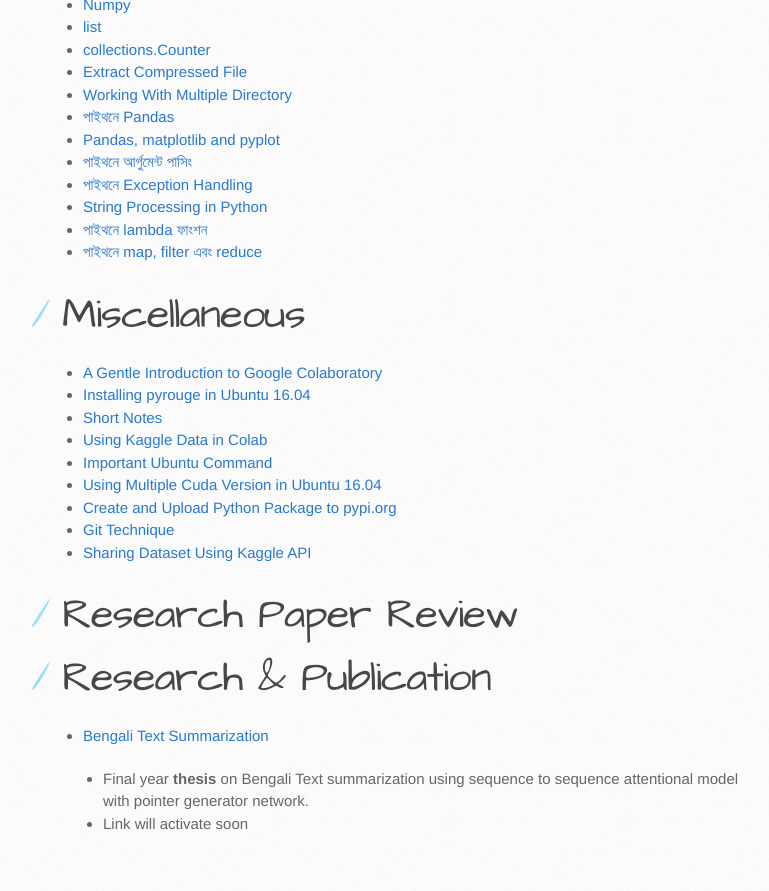
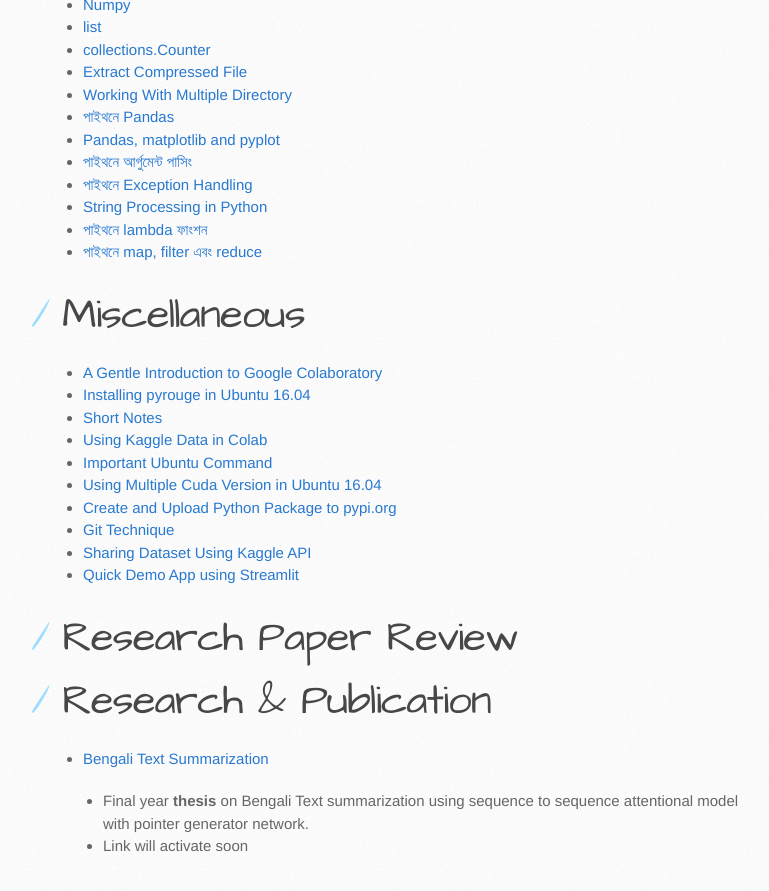
Before and after one commit to sagorbrur/sagorbrur.github.io, a Jekyll site: the page built from index.md, in a window 1280 px wide and 900 px high, scrolled down 1696 px. Shown: the top 891 px of the window, without its empty margins (107-876 px from the left). Built offline with Jekyll 4.4.1, drawn with Linux system fonts in a browser that asks for light colours; our own code applies the rules of GitHub Pages for plain Markdown files.

Commit message:
added streamlit intro 1 tutorial

```diff
--- a/index.md
+++ b/index.md
@@ -74,6 +74,7 @@
 * [Create and Upload Python Package to pypi.org](miscellaneous/upload_pypi_package.md)
 * [Git Technique](git/technique.md)
 * [Sharing Dataset  Using Kaggle API](miscellaneous/share_data_kaggle.md)
+* [Quick Demo App using Streamlit](miscellaneous/streamlit_intro.md)
 
 # Research Paper Review
 
```
